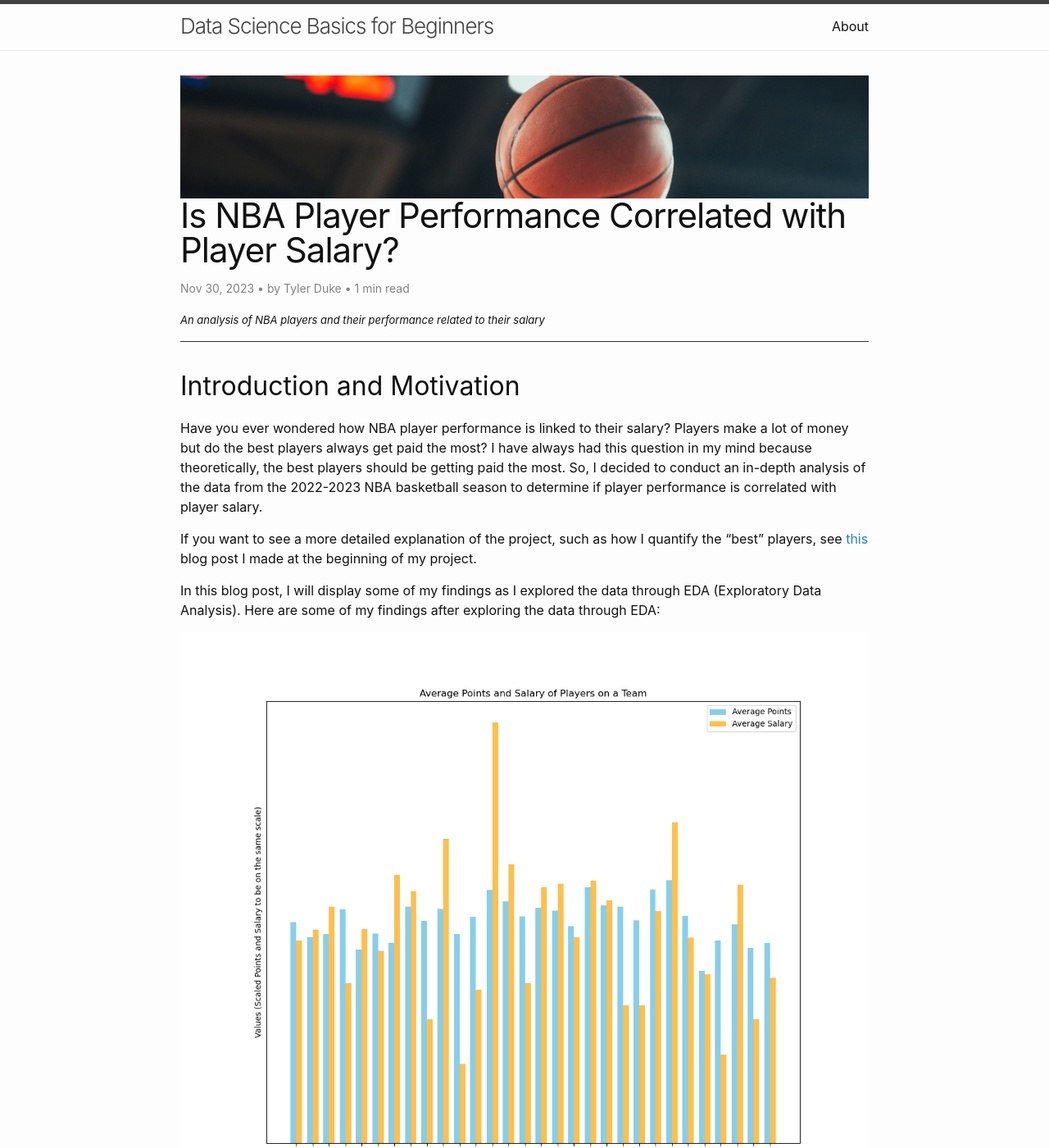
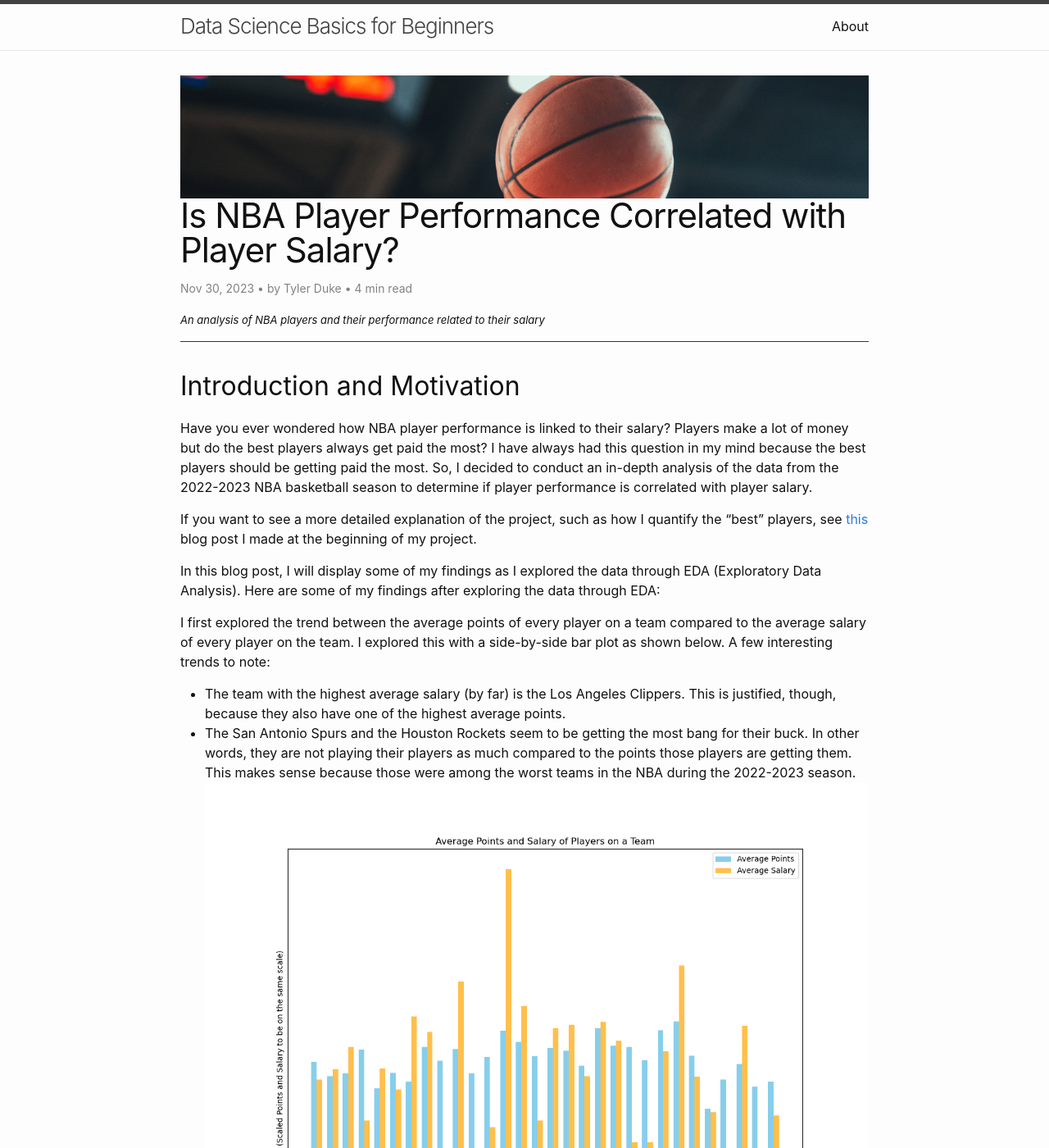
Before and after one commit to tylerduke11/my-blog, a Jekyll site: the page built from _posts/2023-11-30-project-eda-findings.md, in a window 1280 px wide and 1400 px high. Shown: the whole window at 82% size. Built offline with Jekyll 4.4.1, drawn with Linux system fonts in a browser that asks for light colours; comment, search, counter and statistics services are not loaded; some of the changed text lies outside the part shown.

Commit message:
Update with commentary about graphs

```diff
--- a/_posts/2023-11-30-project-eda-findings.md
+++ b/_posts/2023-11-30-project-eda-findings.md
@@ -8,25 +8,34 @@ image: "/assets/images/nba-banner.png"
 ---
 
 ## Introduction and Motivation
-Have you ever wondered how NBA player performance is linked to their salary? Players make a lot of money but do the best players always get paid the most? I have always had this question in my mind because theoretically, the best players should be getting paid the most. So, I decided to conduct an in-depth analysis of the data from the 2022-2023 NBA basketball season to determine if player performance is correlated with player salary.
+Have you ever wondered how NBA player performance is linked to their salary? Players make a lot of money but do the best players always get paid the most? I have always had this question in my mind because the best players should be getting paid the most. So, I decided to conduct an in-depth analysis of the data from the 2022-2023 NBA basketball season to determine if player performance is correlated with player salary.
 
 If you want to see a more detailed explanation of the project, such as how I quantify the "best" players, see [this](2023-11-14-semester-project.md) blog post I made at the beginning of my project.
 
 In this blog post, I will display some of my findings as I explored the data through EDA (Exploratory Data Analysis). Here are some of my findings after exploring the data through EDA:
 
+I first explored the trend between the average points of every player on a team compared to the average salary of every player on the team. I explored this with a side-by-side bar plot as shown below. A few interesting trends to note:
+* The team with the highest average salary (by far) is the Los Angeles Clippers. This is justified, though, because they also have one of the highest average points.
+* The San Antonio Spurs and the Houston Rockets seem to be getting the most bang for their buck. In other words, they are not playing their players as much compared to the points those players are getting them. This makes sense because those were among the worst teams in the NBA during the 2022-2023 season.
 <img src="{{site.url}}/{{site.baseurl}}/assets/images/bar_pts_vs_salary.png"/>
 
+Here is another interesting graph. I have the average salary of each player on a team in the NBA compared to the other teams. We can see that the Toronto Raptors, for example, paid their players about $11 million on average.
 <img src="{{site.url}}/{{site.baseurl}}/assets/images/bar_salary_by_team.png"/>
 
+I also looked at the distribution of points of each player on a team. So this graph can be interpreted that the Philidelphia 76ers had all the players on their team score an average of about 9 points throughout the season, with one player being an outlier scoring about 33 points on average. As we look at the data, this was likely Joel Embiid, as he was one of the highest-scoring players in the NBA during the 2022-2023 season.
 <img src="{{site.url}}/{{site.baseurl}}/assets/images/boxplot_team_points.png"/>
 
+Here is a graph that shows a team's total wins vs the average salary of their players. The most interesting trend that we discover from this is that there is a positive trend in the data, indicated by the blue line. Thus, as a team spends more money on their players, they will win more games.
 <img src="{{site.url}}/{{site.baseurl}}/assets/images/point_teamwins_vs_salary.png"/>
 
+This graph can be a little hard to interpret, but there are some interesting trends that come from this. I specifically look at the average points per game of each player vs their average salary. I specifically only look at the 3 teams with the highest average points (PHI, PHX, and NOP) and the 3 teams with the lowest average points (UTA, SAC, and CHI). We can see that there are a few players in the Phoenix Suns that have high salaries and high average points per game. So it seems that they are getting good value for those players also. Additionally, the Utah Jazz seem to have a few players who are scoring a lot of points per game but are not paid as much as other players.
 <img src="{{site.url}}/{{site.baseurl}}/assets/images/top3_bottom3_score.png"/>
 
+This is a large graph that can show a lot of interesting trends. I explored the relationship between 10 different player metrics across the entire NBA and their average salary. Metrics include: Age, Games Played, Field Goal %, 3 Point %, Free Throw %, Points, Rebounds, Assists, Double Doubles, and Triple Doubles. We see a positive relationship in each of the metrics, which is to be expected. The most interesting trends that I found were that for the Field Goal % and 3 Point %, both have only slightly positive trends. This means that the players who get paid the most still get about the same percentage of made baskets as the players who are paid the least.
 <img src="{{site.url}}/{{site.baseurl}}/assets/images/multi_salary_vs_metrics.png"/>
 
 
+Let me know if there are other interesting things I can explore with this data! These were just a few of my findings from my exploratory data analysis.
 
 
 Here is a link to my [code](https://github.com/tylerduke11/Semester-Project-386/blob/main/eda.py) I used for EDAand my [data](https://github.com/tylerduke11/Semester-Project-386/blob/main/nba_data.csv) in my GitHub repository.
```
